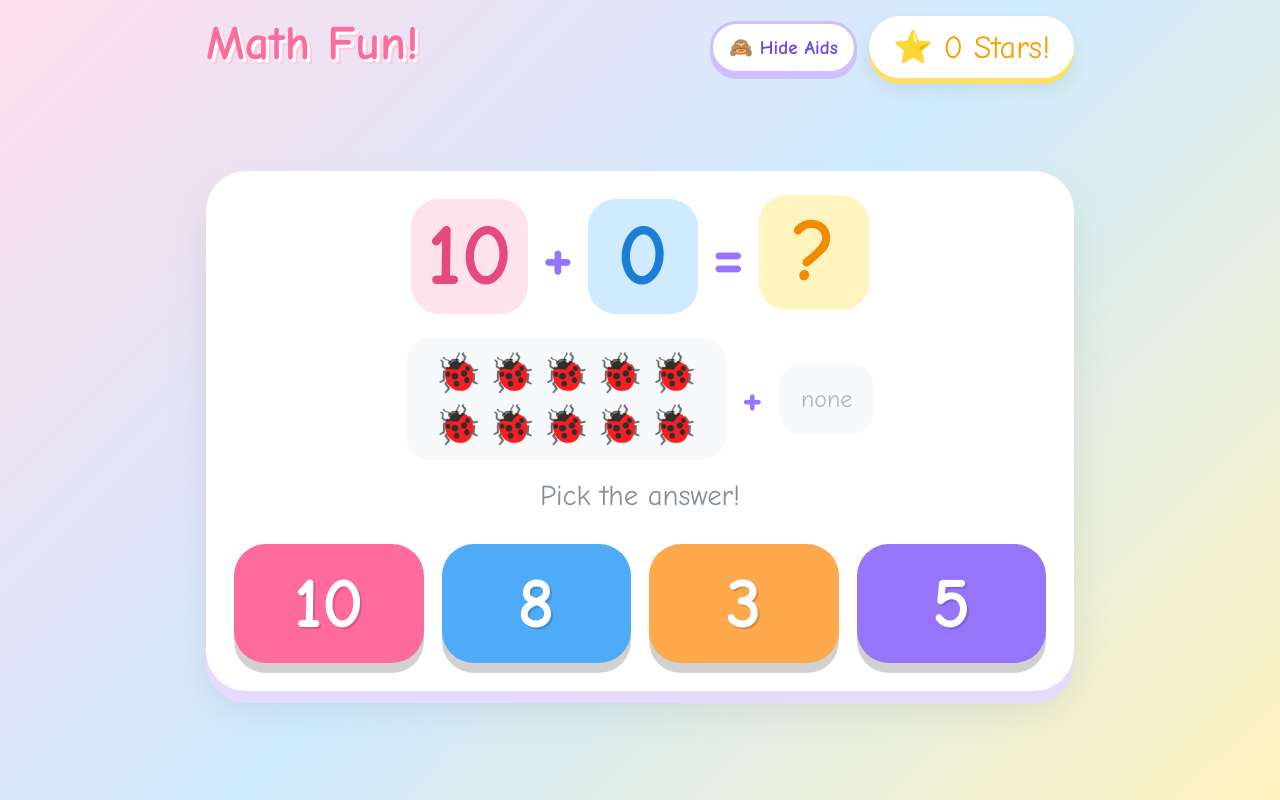
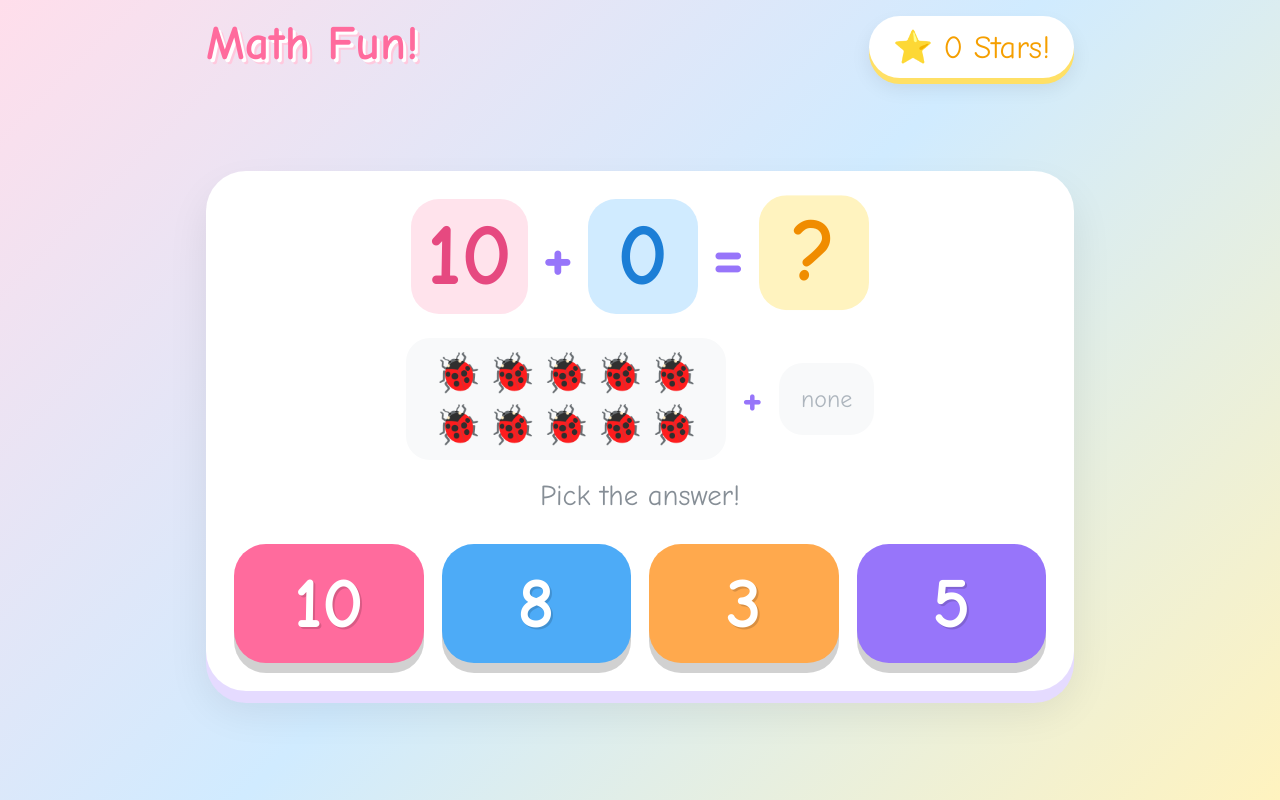
Before and after one commit to ppa993/playful-math, a React (Vite) app: page / in a window 1280 px wide. Built offline with nearby package versions, Linux system fonts and the light colour scheme.

Commit message:
hide aids

```diff
--- a/src/App.tsx
+++ b/src/App.tsx
@@ -121,14 +121,14 @@ export default function App() {
         <h1 className="title">Math Fun!</h1>
         <div className="top-actions">
           <button
-            className="aids-toggle"
+            className="stars"
             type="button"
-            onClick={() => setShowAids((visible) => !visible)}
+            onDoubleClick={() => setShowAids((visible) => !visible)}
             aria-pressed={showAids}
+            aria-label="Double-click to show or hide aids"
           >
-            {showAids ? "🙈 Hide Aids" : "👀 Show Aids"}
+            ⭐ {stars} {stars === 1 ? "Star" : "Stars"}!
           </button>
-          <div className="stars" key={stars}>⭐ {stars} {stars === 1 ? "Star" : "Stars"}!</div>
         </div>
       </header>
 
--- a/src/index.css
+++ b/src/index.css
@@ -1,13 +1,11 @@
 * { box-sizing: border-box; }
-body { margin: 0; font-family: "Comic Neue", "Comic Sans MS", cursive; background: linear-gradient(135deg, #ffdeeb, #d0ebff 50%, #fff3bf); min-height: 100vh; overflow-x: hidden; }
+body { margin: 0; font-family: "Comic Neue", "Comic Sans MS"; background: linear-gradient(135deg, #ffdeeb, #d0ebff 50%, #fff3bf); min-height: 100vh; overflow-x: hidden; }
 .app { min-height: 100vh; max-width: 900px; margin: 0 auto; padding: 16px; display: flex; flex-direction: column; }
 .top { display: flex; justify-content: space-between; align-items: center; flex-wrap: wrap; gap: 12px; }
 .top-actions { display: flex; align-items: center; gap: 12px; flex-wrap: wrap; }
 .title { margin: 0; font-size: 3rem; color: #ff6b9d; text-shadow: 3px 3px 0 #fff, 5px 5px 0 #ffc9de; animation: bob 2s ease-in-out infinite; }
-.aids-toggle { font-family: inherit; font-size: 1.2rem; font-weight: 700; color: #7048e8; background: #fff; border: 3px solid #d0bfff; border-radius: 999px; padding: 12px 16px; cursor: pointer; box-shadow: 0 5px 0 #d0bfff; transition: transform .1s, box-shadow .1s; }
-.aids-toggle:hover { transform: translateY(-2px); }
-.aids-toggle:active { transform: translateY(3px); box-shadow: 0 2px 0 #d0bfff; }
-.stars { background: #fff; padding: 12px 24px; border-radius: 999px; font-size: 2rem; color: #f59f00; box-shadow: 0 6px 0 #ffe066, 0 10px 20px rgba(0,0,0,.08); animation: pop .5s; }
+.stars { font-family: inherit; font-weight: 400; background: #fff; border: 0; padding: 12px 24px; border-radius: 999px; font-size: 2rem; color: #f59f00; box-shadow: 0 6px 0 #ffe066, 0 10px 20px rgba(0,0,0,.08); cursor: pointer; animation: pop .5s; }
+.stars:focus-visible { outline: 4px solid #9775fa; outline-offset: 4px; }
 .card { width: 100%; margin: auto 0; background: #fff; border-radius: 40px; padding: 28px; box-shadow: 0 12px 0 #e5dbff, 0 20px 40px rgba(0,0,0,.08); text-align: center; }
 .equation { display: flex; justify-content: center; align-items: center; gap: 14px; flex-wrap: wrap; }
 .num { font-size: 5.5rem; font-weight: 700; min-width: 110px; padding: 0 16px; border-radius: 28px; line-height: 1.3; }
```
